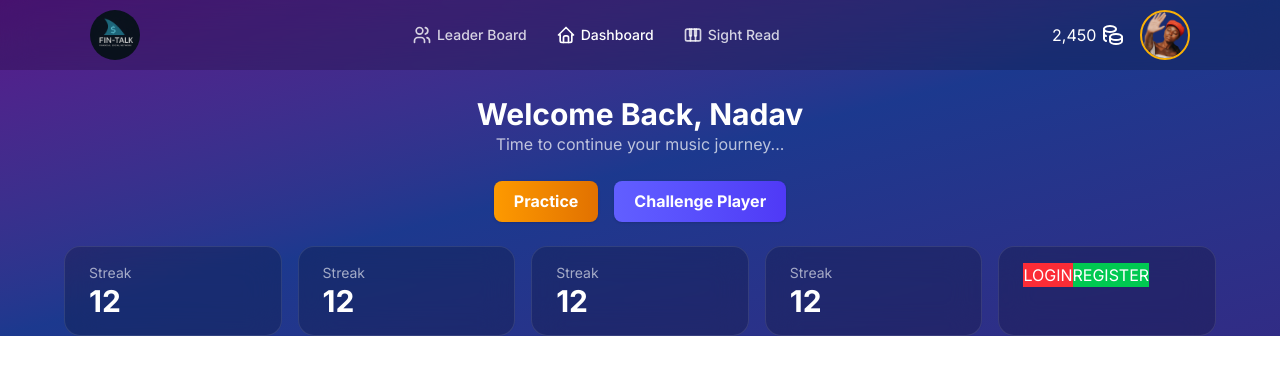
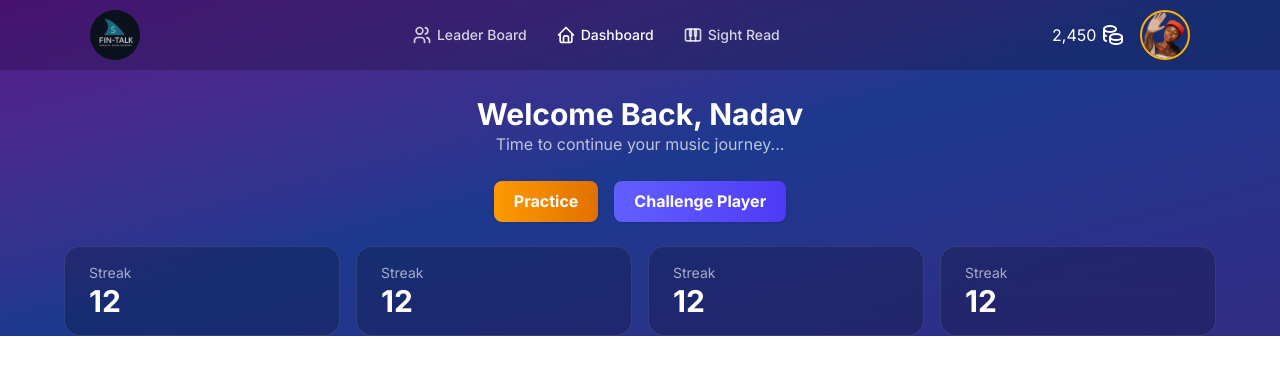
Before and after one commit to TomerDun/MusicDuels, a React (Vite) app in the folder Front/: page / in a window 1280 px wide. Shown: the top 374 px of the page. Built offline with nearby package versions, Linux system fonts and the light colour scheme.

Commit message:
Added error handling to register and login

```diff
--- a/Front/src/pages/DashboardPage.tsx
+++ b/Front/src/pages/DashboardPage.tsx
@@ -51,11 +51,6 @@ export default function DashboardPage({ }) {
                             </div>
                         </div>
                     </div>
-
-                    <div className="glass-container">
-                        <button onClick={() => onLogin('tomer@email.com', '1234')} className="bg-red-500">LOGIN</button>
-                        <button onClick={() => onRegister({email: 'react@gmail.com', password: '1234', 'username': 'react-newuser'})} className="bg-green-500">REGISTER</button>
-                    </div>
                 </div>
             </div>
         </div>
--- a/Front/src/utils/authUtils.ts
+++ b/Front/src/utils/authUtils.ts
@@ -6,11 +6,16 @@ import { API_URL } from "./serverUtils";
 export async function onLogin(email:string, password:string) {
     const body = JSON.stringify({email, password})
     try {
-        const res = await fetch(API_URL + '/auth/login', {body, method: 'POST'});
+        const res = await fetch(API_URL + '/auth/login', {body: body, method: 'POST', headers: {'Content-Type': 'application/json'}});
+        if (!res.ok) {
+            const err = await res.json();
+            throw new Error(err.message);
+        }
         const data = await res.json();
 
+
         localStorage.setItem('token', data.token);
-        localStorage.setItem('userId', data.userId);
+        localStorage.setItem('userId', data.user.id);
 
         return data;
     }
@@ -24,11 +29,15 @@ export async function onLogin(email:string, password:string) {
 // TODO: Change to form data after implementing image upload
 export async function onRegister(body:RegisterRequest) {
     try {
-        const res = await fetch(API_URL + '/auth/register', {body: JSON.stringify(body), method: 'POST'});
+        const res = await fetch(API_URL + '/auth/register', {body: JSON.stringify(body), method: 'POST', headers: {'Content-Type': 'application/json'}});
         const data = await res.json();
 
+        if (!res.ok) {
+            throw new Error(data.message);
+        }
+
         localStorage.setItem('token', data.token);
-        localStorage.setItem('userId', data.userId);
+        localStorage.setItem('userId', data.user.id);
 
         return data;
     }
```
